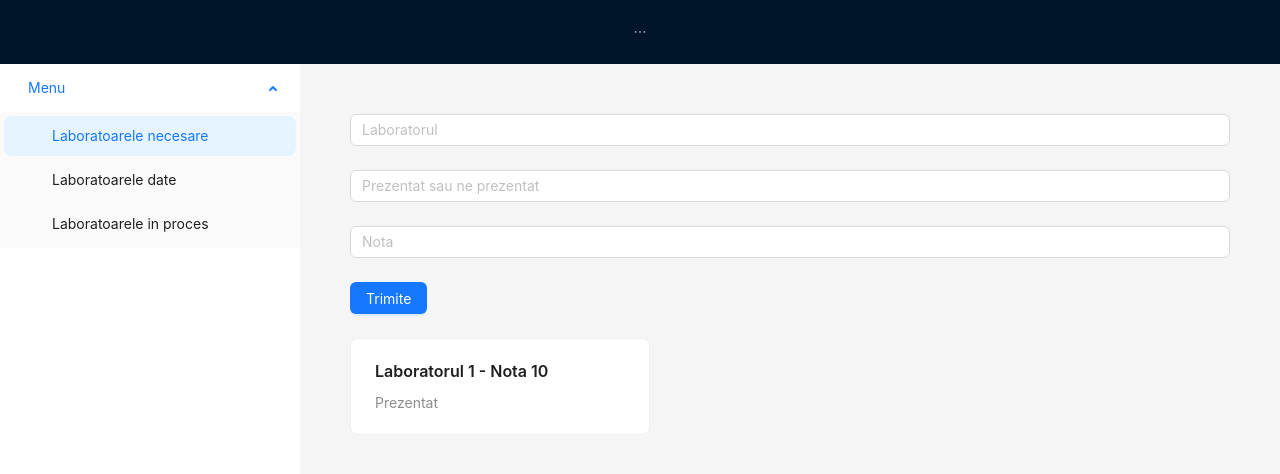
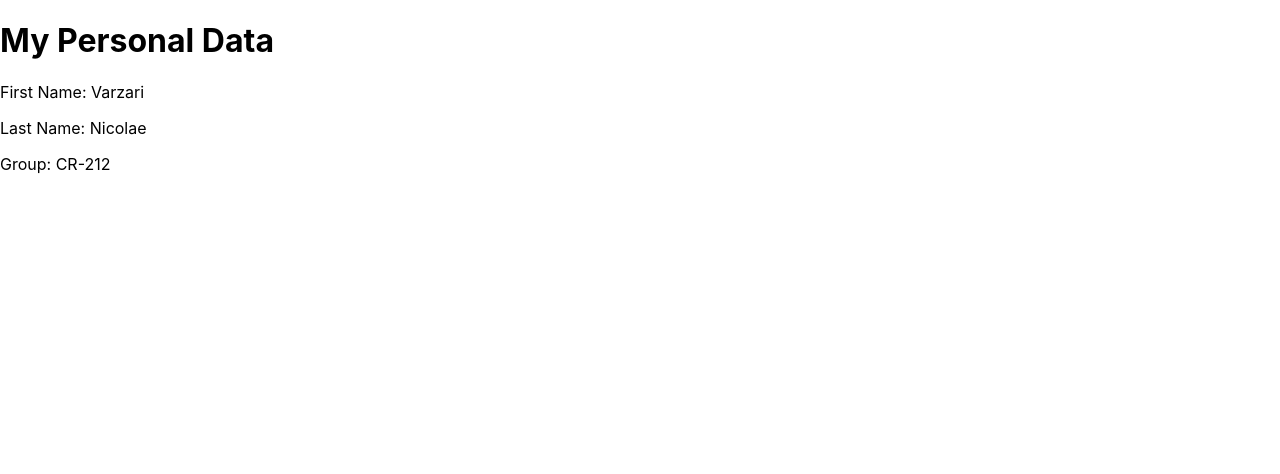
Before and after one commit to crycifyme/Dorin, a React (Create React App) app in the folder lab3/: page / in a window 1280 px wide. Shown: the top 474 px of the page. Built offline with nearby package versions, Linux system fonts and the light colour scheme.

Commit message:
Add files via upload

```diff
--- a/lab3/src/App.tsx
+++ b/lab3/src/App.tsx
@@ -1,75 +1,15 @@
-import React, { useState } from 'react';
-import { Layout, Menu, Card, Form, Input, Button } from 'antd';
-const { SubMenu } = Menu;
+import React from 'react';
+import { observer } from 'mobx-react';
 
-const { Header, Content, Footer, Sider } = Layout;
-
-const App = () => {
-    const [form] = Form.useForm();
-    const [cards, setCards] = useState([
-        { title: 'Laboratorul 1', content: 'Prezentat', prenume: 'Nota 10' },
-
-    ]);
-    const handleSubmit = (values: { title: string; content: string; prenume: string }) => {
-        const newCard = { title: values.title, content: values.content, prenume: values.prenume };
-        const newCards = [...cards, newCard];
-        setCards(newCards);
-        console.log('valorile', values);
-        alert('Forma a fost adaugata');
-    };
-    return (
-        <Layout>
-            <Header style={{ display: 'flex', justifyContent: 'center' }}>
-                <Menu theme="dark" mode="horizontal">
-                    <Menu.Item key="1">LABORATORUL 3</Menu.Item>
-                </Menu>
-            </Header>
-            <Layout>
-                <Sider width={300} style={{ background: '#fff' }}>
-                    <Menu
-                        theme="light"
-                        mode="inline"
-                        defaultSelectedKeys={['1']}
-                        defaultOpenKeys={['sub1']}
-                        style={{ height: '100%', borderRight: 0 }}
-                    >
-                        <SubMenu key="sub1" title="Menu">
-                            <Menu.Item key="1">Laboratoarele necesare</Menu.Item>
-                            <Menu.Item key="2">Laboratoarele date</Menu.Item>
-                            <Menu.Item key="3">Laboratoarele in proces</Menu.Item>
-                        </SubMenu>
-                    </Menu>
-                </Sider>
-
-                <Content style={{ padding: '50px' }}>
-                    <Form form={form} onFinish={handleSubmit}>
-                        <Form.Item name="title" rules={[{ required: true, message: 'Introduceți Laboratorul' }]}>
-                            <Input placeholder="Laboratorul" />
-                        </Form.Item>
-                        <Form.Item name="content" rules={[{ required: true, message: 'Introduceti starea' }]}>
-                            <Input placeholder="Prezentat sau ne prezentat" />
-                        </Form.Item>
-                        <Form.Item name="prenume" rules={[{ required: true, message: 'Introduceti nota' }]}>
-                            <Input placeholder="Nota" />
-                        </Form.Item>
-                        <Form.Item>
-                            <Button type="primary" htmlType="submit">
-                                Trimite
-                            </Button>
-                        </Form.Item>
-                    </Form>
-                    <div style={{ display: 'flex', flexWrap: 'wrap' }}>
-                        {cards.map(card => (
-                            <Card key={card.title} style={{ width: 300}}>
-                                <Card.Meta title={`${card.title} - ${card.prenume}`} description={card.content} />
-                            </Card>
-                        ))}
-                    </div>
-                </Content>
-            </Layout>
-
-        </Layout>
-    );
-};
+const App: React.FC = observer(() => {
+   return (
+      <div>
+         <h1>My Personal Data</h1>
+         <p>First Name: Varzari</p>
+         <p>Last Name: Nicolae</p>
+         <p>Group: CR-212</p>
+      </div>
+   );
+});
 
 export default App;
```
